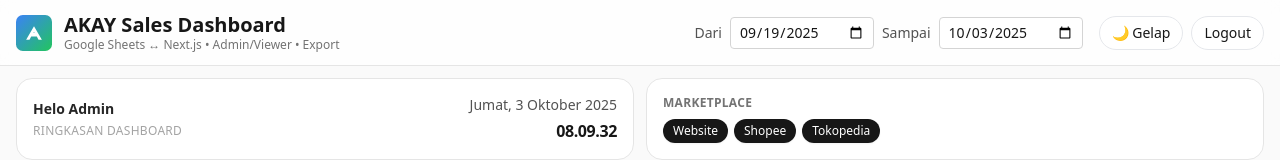
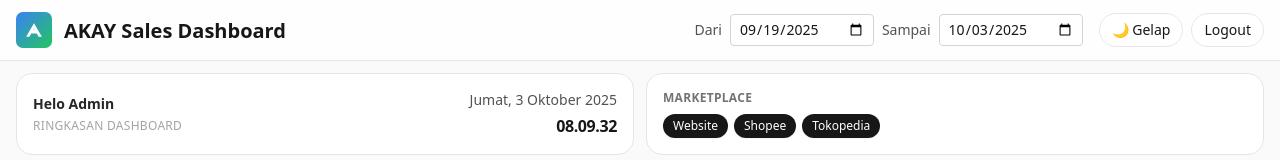
Before and after one commit to arnshyz/dashboard-v1, a Next.js app: page / in a window 1280 px wide. Shown: the top 160 px of the page. Built offline with nearby package versions, Linux system fonts and the light colour scheme; no server answers.

Commit message:
Remove dashboard tagline subtext

```diff
--- a/pages/index.js
+++ b/pages/index.js
@@ -296,7 +296,6 @@ export default function IndexPage() {
                   <img src="/akay-logo.svg" alt="AKAY" className="w-9 h-9 rounded" />
                   <div>
                     <h1 className="text-xl font-semibold leading-tight">AKAY Sales Dashboard</h1>
-                    <p className="text-xs text-neutral-500 dark:text-neutral-400">Google Sheets ↔ Next.js • Admin/Viewer • Export</p>
                   </div>
                 </div>
                 <button
```
